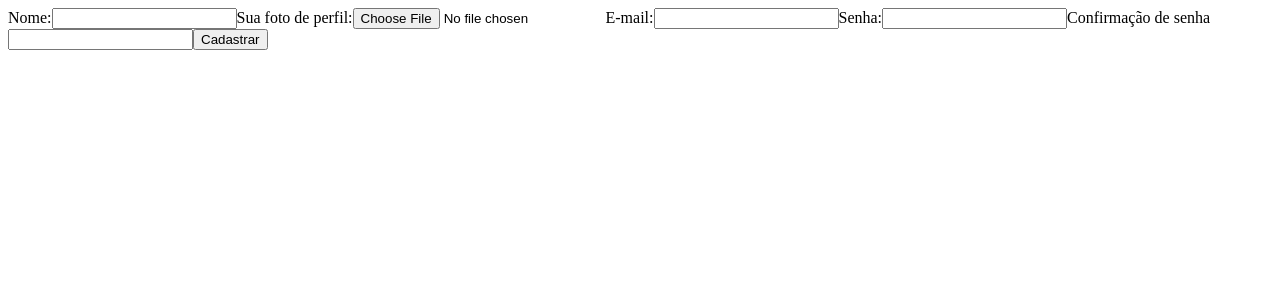
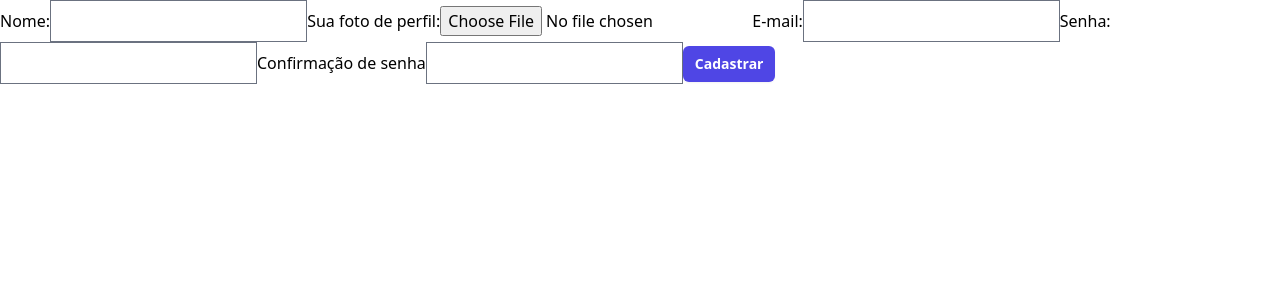
Before and after one commit to alexandreatlima/vite-template-tailwind, a React (Vite) app: page /signup in a window 1280 px wide. Shown: the top 300 px of the page. Built offline with nearby package versions, Linux system fonts and the light colour scheme.

Commit message:
fixing ErrorPage / install tailwind / install plugins / install heroIcons

```diff
--- a/index.html
+++ b/index.html
@@ -2,7 +2,6 @@
 <html lang="en">
   <head>
     <meta charset="UTF-8" />
-    <link rel="icon" type="image/svg+xml" href="/vite.svg" />
     <meta name="viewport" content="width=device-width, initial-scale=1.0" />
     <title>Vite + React</title>
   </head>
--- a/package.json
+++ b/package.json
@@ -9,6 +9,9 @@
     "preview": "vite preview"
   },
   "dependencies": {
+    "@heroicons/react": "^2.0.16",
+    "@tailwindcss/forms": "^0.5.3",
+    "@tailwindcss/typography": "^0.5.9",
     "axios": "^1.3.4",
     "react": "^18.2.0",
     "react-dom": "^18.2.0",
@@ -18,6 +21,9 @@
     "@types/react": "^18.0.27",
     "@types/react-dom": "^18.0.10",
     "@vitejs/plugin-react": "^3.1.0",
+    "autoprefixer": "^10.4.13",
+    "postcss": "^8.4.21",
+    "tailwindcss": "^3.2.7",
     "vite": "^4.1.0"
   }
 }
--- /dev/null
+++ b/postcss.config.cjs
@@ -0,0 +1,6 @@
+module.exports = {
+  plugins: {
+    tailwindcss: {},
+    autoprefixer: {},
+  },
+}
--- a/src/App.jsx
+++ b/src/App.jsx
@@ -1,6 +1,6 @@
 import { Route, Routes } from "react-router-dom";
 import { AuthContextComponent } from "./contexts/authContext";
-import { ErrorPage } from "./pages/ErrorPage";
+import { Error } from "./pages/Error";
 import { Home } from "./pages/Home";
 import { Login } from "./pages/Login";
 import { Profile } from "./pages/Profile";
@@ -21,7 +21,7 @@ function App() {
             element={<ProtectedRoute component={Profile} />}
           />
 
-          <Route path="*" element={<ErrorPage />} />
+          <Route path="*" element={<Error />} />
         </Routes>
       </AuthContextComponent>
     </>
--- /dev/null
+++ b/src/index.css
@@ -0,0 +1,10 @@
+@tailwind base;
+@tailwind components;
+@tailwind utilities;
+
+/* Exemplo de como criar classes personalizadas */
+@layer components {
+  .container {
+    @apply mx-auto max-w-7xl border rounded-lg mb-6 py-1 my-1 shadow-sm sm:px-6 lg:px-8;
+  }
+}
--- a/src/main.jsx
+++ b/src/main.jsx
@@ -2,6 +2,7 @@ import React from "react";
 import ReactDOM from "react-dom/client";
 import { BrowserRouter } from "react-router-dom";
 import App from "./App";
+import "./index.css";
 
 const root = ReactDOM.createRoot(document.getElementById("root"));
 root.render(
--- a/src/pages/Home/index.jsx
+++ b/src/pages/Home/index.jsx
@@ -1,3 +1,10 @@
+import { HomeIcon } from "@heroicons/react/24/solid";
+
 export function Home() {
-  return <h1>Home page!</h1>;
+  return (
+    <div>
+      <HomeIcon className="h-6 w-6 text-blue-500" />
+      <h1 className="text-3xl font-bold underline">Hello world!</h1>
+    </div>
+  );
 }
--- a/src/pages/Login/index.jsx
+++ b/src/pages/Login/index.jsx
@@ -48,7 +48,16 @@ export function Login() {
         value={form.password}
         onChange={handleChange}
       />
-      <button type="submit">Entrar!</button>
+
+      <button
+        type="submit"
+        className="rounded-md bg-indigo-600 py-2 px-3 text-sm font-semibold
+      text-white shadow-sm hover:bg-indigo-500 focus-visible:outline
+      focus-visible:outline-2 focus-visible:outline-offset-2
+      focus-visible:outline-indigo-600"
+      >
+        Entrar!
+      </button>
     </form>
   );
 }
--- a/src/pages/Signup/index.jsx
+++ b/src/pages/Signup/index.jsx
@@ -84,7 +84,15 @@ export function Signup() {
         value={form.confirmPassword}
         onChange={handleChange}
       />
-      <button type="submit">Cadastrar</button>
+      <button
+        type="submit"
+        className="rounded-md bg-indigo-600 py-2 px-3 text-sm font-semibold
+      text-white shadow-sm hover:bg-indigo-500 focus-visible:outline
+      focus-visible:outline-2 focus-visible:outline-offset-2
+      focus-visible:outline-indigo-600"
+      >
+        Cadastrar
+      </button>
     </form>
   );
 }
--- /dev/null
+++ b/tailwind.config.cjs
@@ -0,0 +1,9 @@
+/** @type {import('tailwindcss').Config} */
+
+module.exports = {
+  content: ["./index.html", "./src/**/*.{js,ts,jsx,tsx}"],
+  theme: {
+    extend: {},
+  },
+  plugins: [require("@tailwindcss/typography"), require("@tailwindcss/forms")],
+};
```
Also changed, not shown: 2 other files (tests, documents, lock files or other folders).
